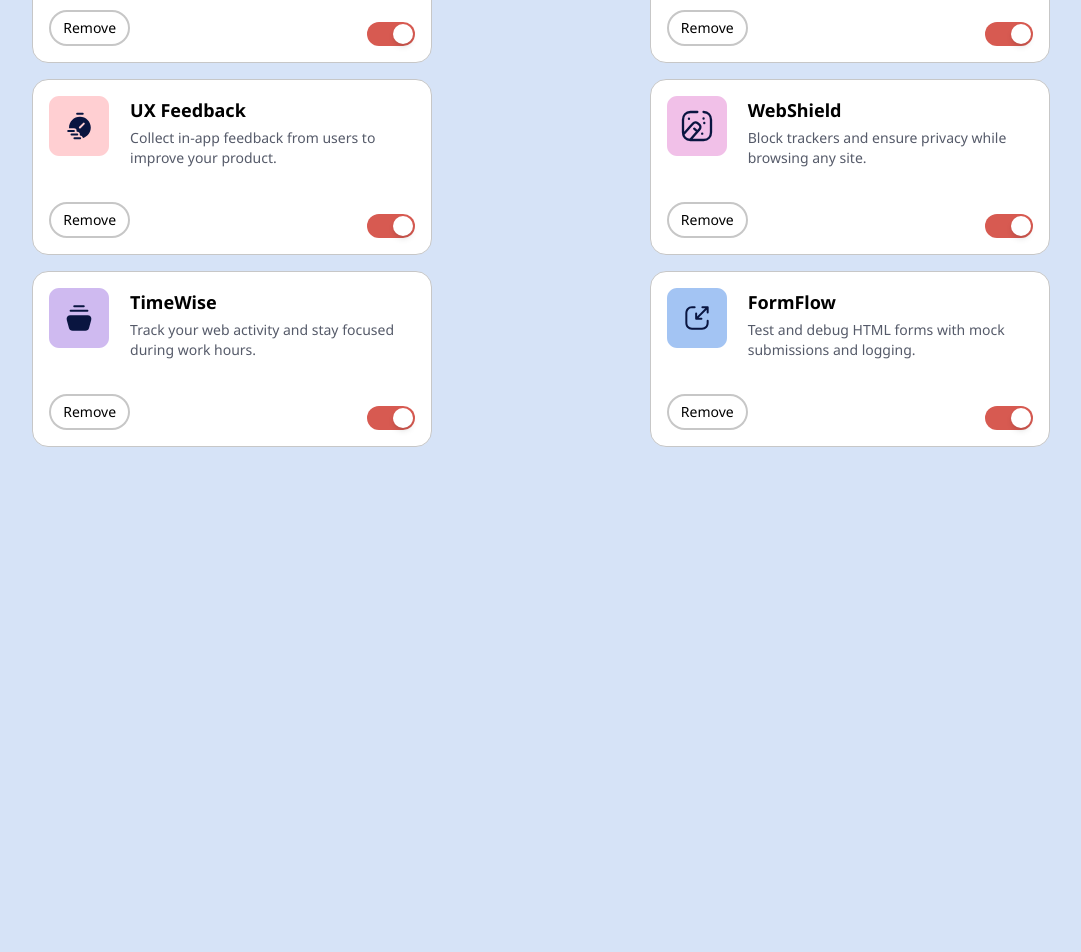
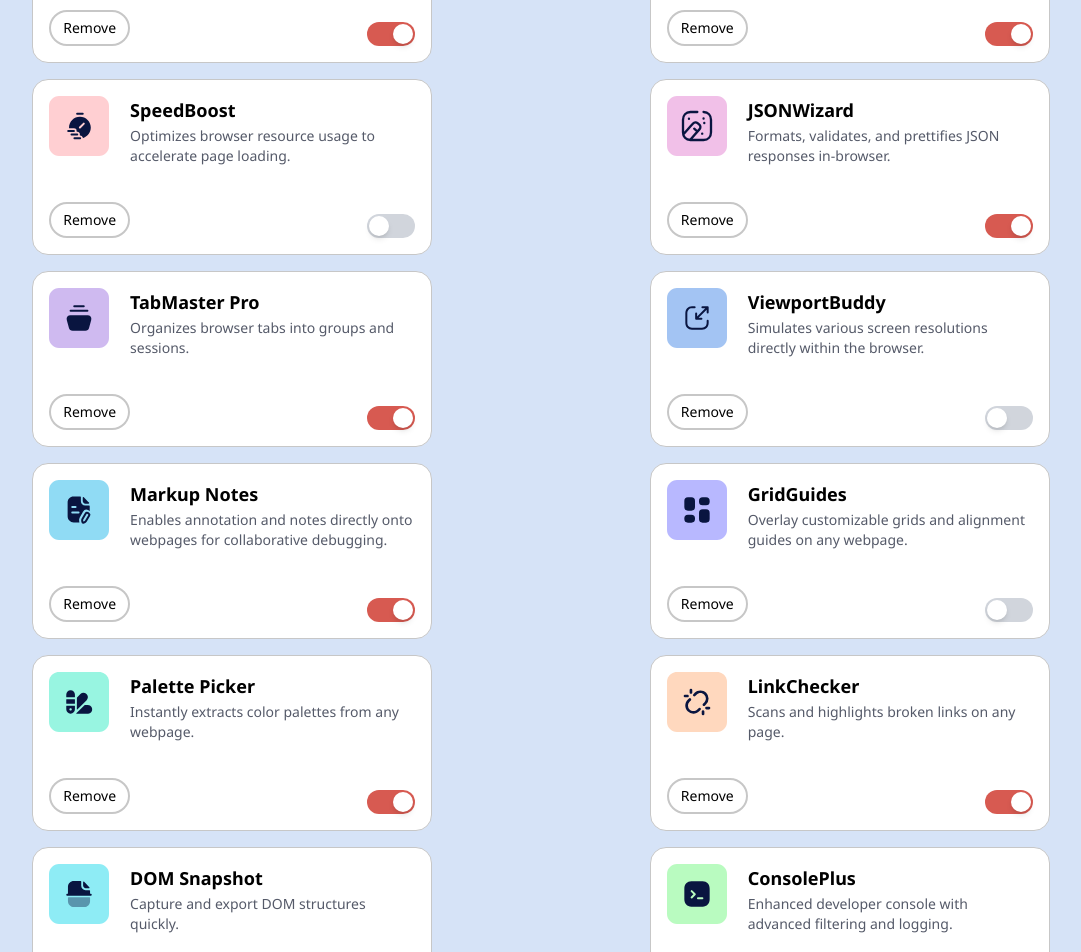
Before and after one commit to GADMuhammad/Browser-extension-manager-UI, a React (Vite) app: page / in a window 1280 px wide. Shown: the part 340-1292 px from the top of the page, without its empty margins (99-1180 px from the left). Before the commit the page ends 800 px from the top, so only its background shows below. Built offline with nearby package versions, Linux system fonts and the light colour scheme.

Commit message:
okay - still 4

```diff
--- a/src/App.jsx
+++ b/src/App.jsx
@@ -2,46 +2,7 @@ import { useEffect } from "react";
 import Buttons from "./buttons";
 import Extension from "./Extension";
 import Header from "./Header";
-
-const extensions = [
-  {
-    title: "DevLens",
-    icon: "/images/logo-devLens.svg",
-    isChecked: true,
-    description:
-      "Quickly inspect page layouts and visualize element boundaries.",
-  },
-  {
-    title: "Color Magic",
-    icon: "/images/logo-style-spy.svg",
-    isChecked: true,
-    description: "Pick, save, and generate beautiful color palettes with ease.",
-  },
-  {
-    title: "UX Feedback",
-    icon: "/images/logo-speed-boost.svg",
-    isChecked: true,
-    description: "Collect in-app feedback from users to improve your product.",
-  },
-  {
-    title: "WebShield",
-    icon: "/images/logo-json-wizard.svg",
-    isChecked: true,
-    description: "Block trackers and ensure privacy while browsing any site.",
-  },
-  {
-    title: "TimeWise",
-    icon: "/images/logo-tab-master-pro.svg",
-    isChecked: true,
-    description: "Track your web activity and stay focused during work hours.",
-  },
-  {
-    title: "FormFlow",
-    icon: "/images/logo-viewport-buddy.svg",
-    isChecked: true,
-    description: "Test and debug HTML forms with mock submissions and logging.",
-  },
-];
+import extensions from "./extensions";
 
 const App = () => {
   useEffect(() => {
@@ -56,7 +17,7 @@ const App = () => {
     <>
       <Header />
       <Buttons />
-      <div className="flex flex-wrap justify-between gap-4">
+      <div className="flex flex-wrap justify-between gap-4 mb-6">
         {extensionsInfo.map((extension) => (
           <Extension key={extension.title} {...extension} />
         ))}
--- a/src/Extension.jsx
+++ b/src/Extension.jsx
@@ -5,7 +5,7 @@ const Extension = ({ title, icon, isChecked, description }) => {
     <div className="w-[25rem] h-44 p-4 shadow-lime-400 grid grid-cols-[1fr_4fr] gap-x-0 items-start gap-3 justify-between rounded-2xl border-solid border-1 border-neutral-300 bg-white">
       <img src={icon} />
       <div className="justify-stretch">
-        <h6 className="text-lg font-bold mb-1">{title}</h6>
+        <h6 className="text-lg font-bold mb-0.5">{title}</h6>
         <p className="text-neutral-600 text-sm">{description}</p>
       </div>
       <button className="text-sm px-3 py-1.5 rounded-full border-2 border-neutral-300 hover:border-neutral-900 duration-300 transition-colors cursor-pointer mt-auto">
--- /dev/null
+++ b/src/extensions.js
@@ -0,0 +1,82 @@
+const extensions = [
+  {
+    title: "DevLens",
+    icon: "/images/logo-devLens.svg",
+    isChecked: true,
+    description:
+      "Quickly inspect page layouts and visualize element boundaries.",
+  },
+  {
+    title: "StyleSpy",
+    icon: "/images/logo-style-spy.svg",
+    isChecked: true,
+    description: "Instantly analyze and copy CSS from any webpage element.",
+  },
+  {
+    title: "SpeedBoost",
+    icon: "/images/logo-speed-boost.svg",
+    isChecked: false,
+    description: "Optimizes browser resource usage to accelerate page loading.",
+  },
+  {
+    title: "JSONWizard",
+    icon: "/images/logo-json-wizard.svg",
+    isChecked: true,
+    description:
+      "Formats, validates, and prettifies JSON responses in-browser.",
+  },
+  {
+    title: "TabMaster Pro",
+    icon: "/images/logo-tab-master-pro.svg",
+    isChecked: true,
+    description: "Organizes browser tabs into groups and sessions.",
+  },
+  {
+    title: "ViewportBuddy",
+    icon: "/images/logo-viewport-buddy.svg",
+    isChecked: false,
+    description:
+      "Simulates various screen resolutions directly within the browser.",
+  },
+  {
+    title: "Markup Notes",
+    icon: "/images/logo-markup-notes.svg",
+    isChecked: true,
+    description:
+      "Enables annotation and notes directly onto webpages for collaborative debugging.",
+  },
+  {
+    title: "GridGuides",
+    icon: "/images/logo-grid-guides.svg",
+    isChecked: false,
+    description:
+      "Overlay customizable grids and alignment guides on any webpage.",
+  },
+  {
+    title: "Palette Picker",
+    icon: "/images/logo-palette-picker.svg",
+    isChecked: true,
+    description: "Instantly extracts color palettes from any webpage.",
+  },
+  {
+    title: "LinkChecker",
+    icon: "/images/logo-link-checker.svg",
+    isChecked: true,
+    description: "Scans and highlights broken links on any page.",
+  },
+  {
+    title: "DOM Snapshot",
+    icon: "/images/logo-dom-snapshot.svg",
+    isChecked: false,
+    description: "Capture and export DOM structures quickly.",
+  },
+  {
+    title: "ConsolePlus",
+    icon: "/images/logo-console-plus.svg",
+    isChecked: true,
+    description:
+      "Enhanced developer console with advanced filtering and logging.",
+  },
+];
+
+export default extensions;
--- a/src/index.css
+++ b/src/index.css
@@ -23,3 +23,13 @@ body {
   user-select: none;
   margin: auto 8.2rem;
 }
+
+::-webkit-scrollbar {
+  width: 7.5px;
+}
+::-webkit-scrollbar-track {
+  background-color: var(--color-neutral-200);
+}
+::-webkit-scrollbar-thumb {
+  background-color: var(--color-neutral-200);
+}
```
